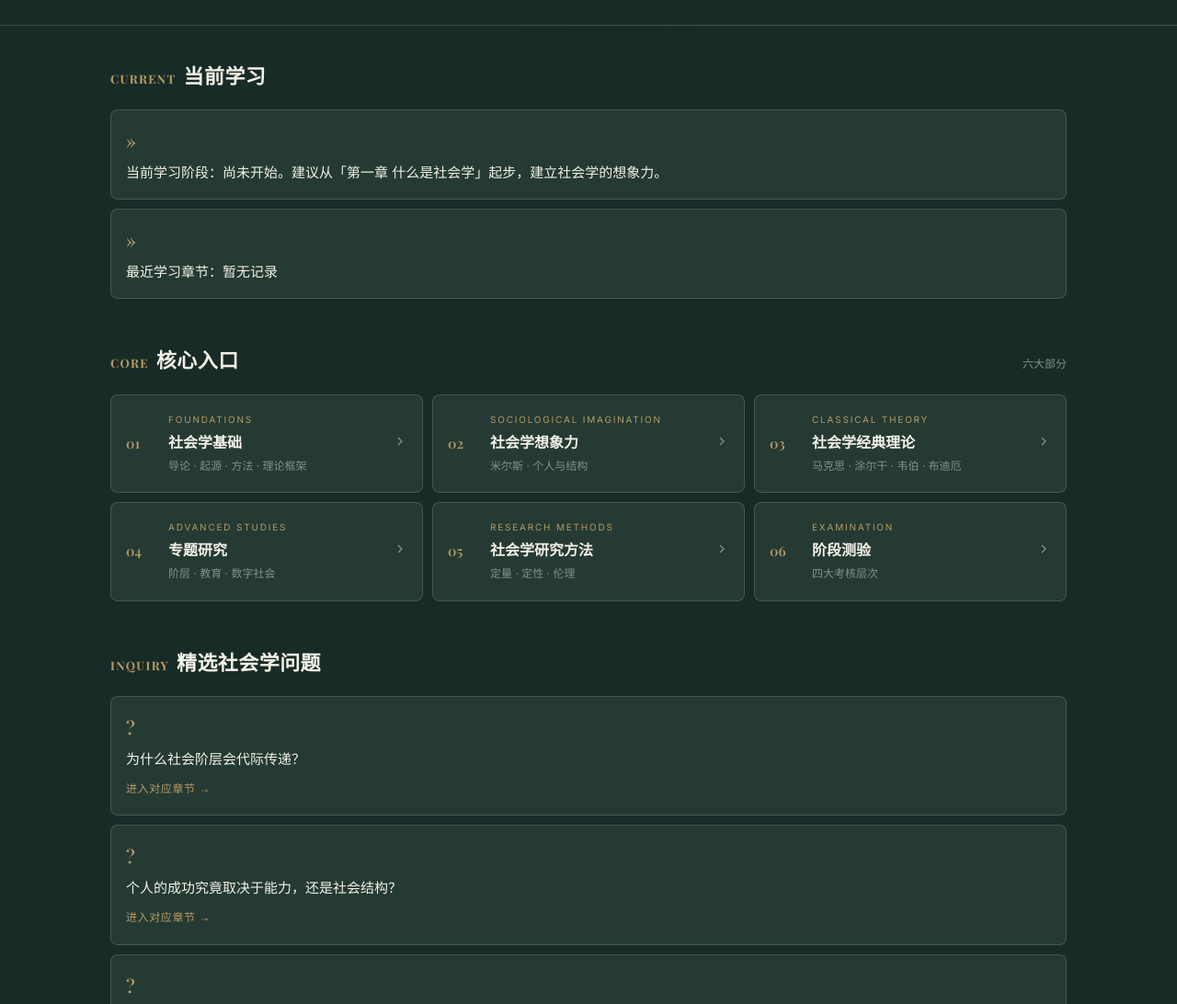
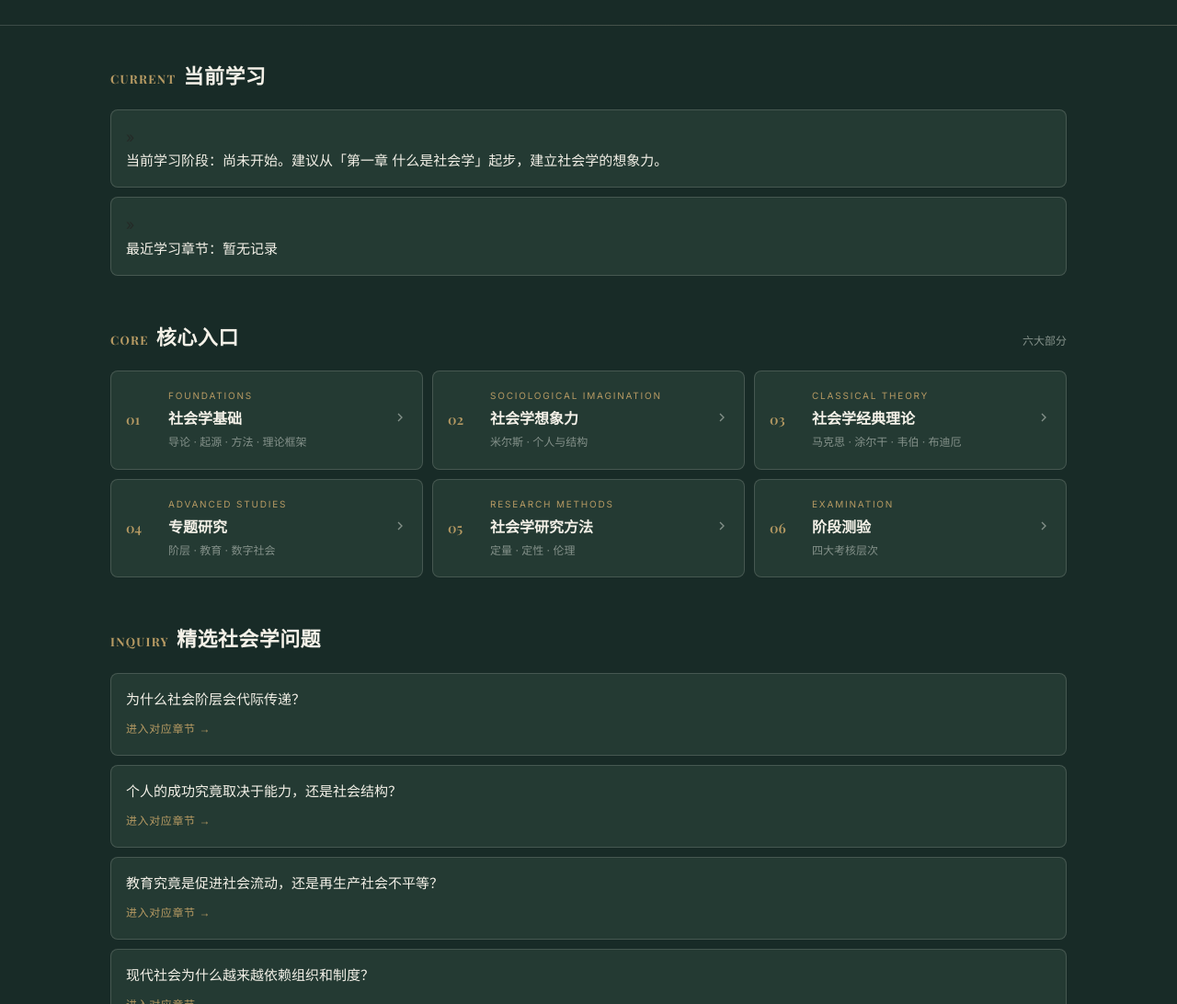
Before and after one commit to x13502239474-oss/sociology, a plain HTML site: page index.html in a window 1280 px wide. Shown: the part 480-1572 px from the top of the page at 92% size. Drawn offline with nearby package versions, Linux system fonts and the light colour scheme.

Commit message:
style: 移除精选问题前的问号装饰标记

```diff
--- a/css/main.css
+++ b/css/main.css
@@ -150,8 +150,7 @@ button { font-family: inherit; cursor: pointer; border: none; background: none;
   background: var(--ink-forest); border: 1px solid var(--line-dark);
   border-radius: 8px; padding: 16px;
 }
-.q-item .q-mark { color: var(--accent); font-family: var(--serif); font-size: 20px; }
-.q-item .q-text { color: var(--paper); font-size: 15px; margin-top: 6px; line-height: 1.6; }
+.q-item .q-text { color: var(--paper); font-size: 15px; line-height: 1.6; }
 .q-item .q-link { color: var(--accent); font-size: 12px; margin-top: 10px; display: inline-block; letter-spacing: .05em; }
 
 /* ---------- 课程目录 ---------- */
--- a/js/home.js
+++ b/js/home.js
@@ -63,8 +63,7 @@
 
   function renderFeatured() {
     document.getElementById("featured-questions").innerHTML = FEATURED.map(f =>
-      '<div class="q-item"><div class="q-mark">?</div>' +
-      '<div class="q-text">' + Render.esc(f.q) + '</div>' +
+      '<div class="q-item"><div class="q-text">' + Render.esc(f.q) + '</div>' +
       '<a class="q-link" href="reader.html?ch=' + f.target + '">进入对应章节 →</a></div>'
     ).join("");
   }
```
